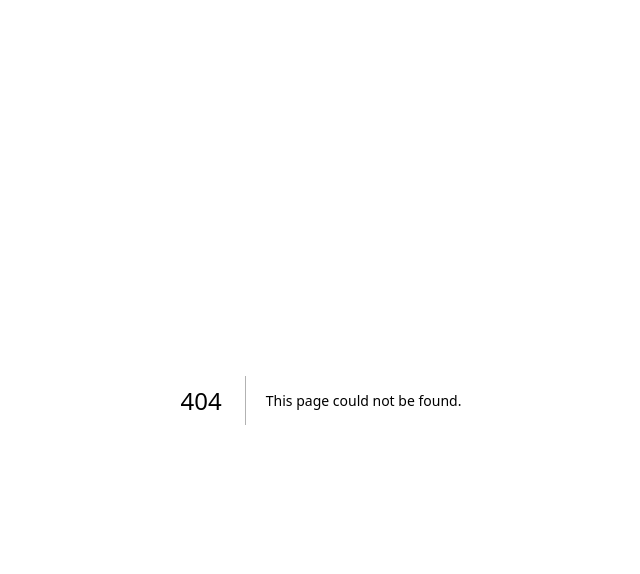
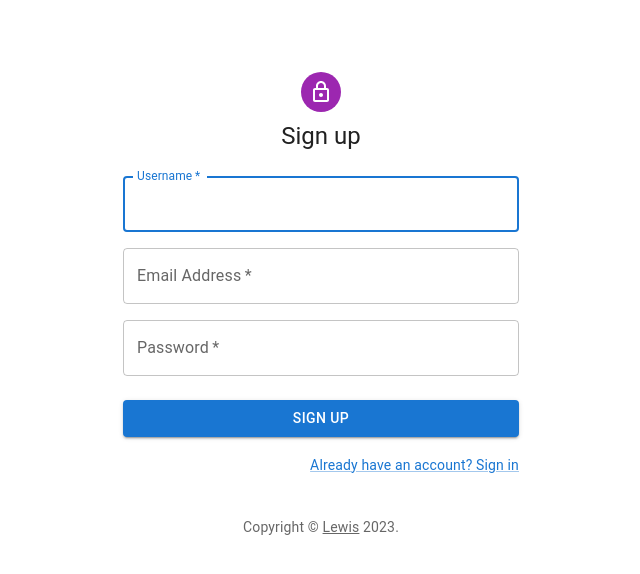
Before and after one commit to averitas/openaiproxybackend, a Next.js app in the folder openaiproxywebsite/: page /user/signup in a window 1280 px wide. Before the commit this address had no page. Shown: the top 574 px of the page, without its empty margins (319-959 px from the left). Built offline with nearby package versions, Linux system fonts and the light colour scheme.

Commit message:
sign in and sign up page

```diff
--- a/openaiproxywebsite/pages/index.tsx
+++ b/openaiproxywebsite/pages/index.tsx
@@ -1,6 +1,6 @@
 import React from 'react';
 import Head from 'next/head';
-import ChatApp from '../../chat/pages/chat_app';
+import ChatApp from './chat_app';
 
 const MyApp = () => {
   return (
--- /dev/null
+++ b/openaiproxywebsite/pages/user/signup.tsx
@@ -0,0 +1,117 @@
+import * as React from 'react';
+import Avatar from '@mui/material/Avatar';
+import Button from '@mui/material/Button';
+import CssBaseline from '@mui/material/CssBaseline';
+import TextField from '@mui/material/TextField';
+import FormControlLabel from '@mui/material/FormControlLabel';
+import Checkbox from '@mui/material/Checkbox';
+import Link from '@mui/material/Link';
+import Grid from '@mui/material/Grid';
+import Box from '@mui/material/Box';
+import LockOutlinedIcon from '@mui/icons-material/LockOutlined';
+import Typography from '@mui/material/Typography';
+import Container from '@mui/material/Container';
+import { createTheme, ThemeProvider } from '@mui/material/styles';
+
+function Copyright(props: any) {
+    return (
+        <Typography variant="body2" color="text.secondary" align="center" {...props}>
+            {'Copyright © '}
+            <Link color="inherit" href="#">
+                Lewis
+            </Link>{' '}
+            {new Date().getFullYear()}
+            {'.'}
+        </Typography>
+    );
+}
+
+const theme = createTheme();
+
+const SignUp = () => {
+    const handleSubmit = (event: React.FormEvent<HTMLFormElement>) => {
+        event.preventDefault();
+        const data = new FormData(event.currentTarget);
+        console.log({
+            email: data.get('email'),
+            password: data.get('password'),
+        });
+    };
+
+    return (
+        <ThemeProvider theme={theme}>
+            <Container component="main" maxWidth="xs">
+                <CssBaseline />
+                <Box
+                    sx={{
+                        marginTop: 8,
+                        display: 'flex',
+                        flexDirection: 'column',
+                        alignItems: 'center',
+                    }}
+                >
+                    <Avatar sx={{ m: 1, bgcolor: 'secondary.main' }}>
+                        <LockOutlinedIcon />
+                    </Avatar>
+                    <Typography component="h1" variant="h5">
+                        Sign up
+                    </Typography>
+                    <Box component="form" noValidate onSubmit={handleSubmit} sx={{ mt: 3 }}>
+                        <Grid container spacing={2}>
+                            <Grid item xs={12}>
+                                <TextField
+                                    autoComplete="username"
+                                    name="username"
+                                    required
+                                    fullWidth
+                                    id="username"
+                                    label="Username"
+                                    autoFocus
+                                />
+                            </Grid>
+                            <Grid item xs={12}>
+                                <TextField
+                                    required
+                                    fullWidth
+                                    id="email"
+                                    label="Email Address"
+                                    name="email"
+                                    autoComplete="email"
+                                />
+                            </Grid>
+                            <Grid item xs={12}>
+                                <TextField
+                                    required
+                                    fullWidth
+                                    name="password"
+                                    label="Password"
+                                    type="password"
+                                    id="password"
+                                    autoComplete="new-password"
+                                />
+                            </Grid>
+                        </Grid>
+                        <Button
+                            type="submit"
+                            fullWidth
+                            variant="contained"
+                            sx={{ mt: 3, mb: 2 }}
+                        >
+                            Sign Up
+                        </Button>
+                        <Grid container justifyContent="flex-end">
+                            <Grid item>
+                                <Link href="/user/signin" variant="body2">
+                                    Already have an account? Sign in
+                                </Link>
+                            </Grid>
+                        </Grid>
+                    </Box>
+                </Box>
+                <Copyright sx={{ mt: 5 }} />
+            </Container>
+        </ThemeProvider>
+    )
+}
+
+export default SignUp
```
Also changed, not shown: openaiproxywebsite/components/auth/user_manager.ts (renamed from openaiproxywebsite/components/user_manager.ts, +8 -0 lines), openaiproxywebsite/pages/chat_app.tsx (+4 -4 lines), openaiproxywebsite/pages/user/signin.tsx (added, +112 -0 lines), openaiproxywebsite/components/chat/chat_manager.ts (renamed from openaiproxywebsite/components/chat_manager.ts), openaiproxywebsite/components/chat/chat_message.ts (renamed from openaiproxywebsite/components/chat_message.ts), openaiproxywebsite/components/chat/chat_session.ts (renamed from openaiproxywebsite/components/chat_session.ts), openaiproxywebsite/components/chat/chat_window.tsx (renamed from openaiproxywebsite/components/chat_window.tsx), openaiproxywebsite/components/chat/side_panel.tsx (renamed from openaiproxywebsite/components/side_panel.tsx), openaiproxywebsite/pages/user/forget_password.tsx (added).
